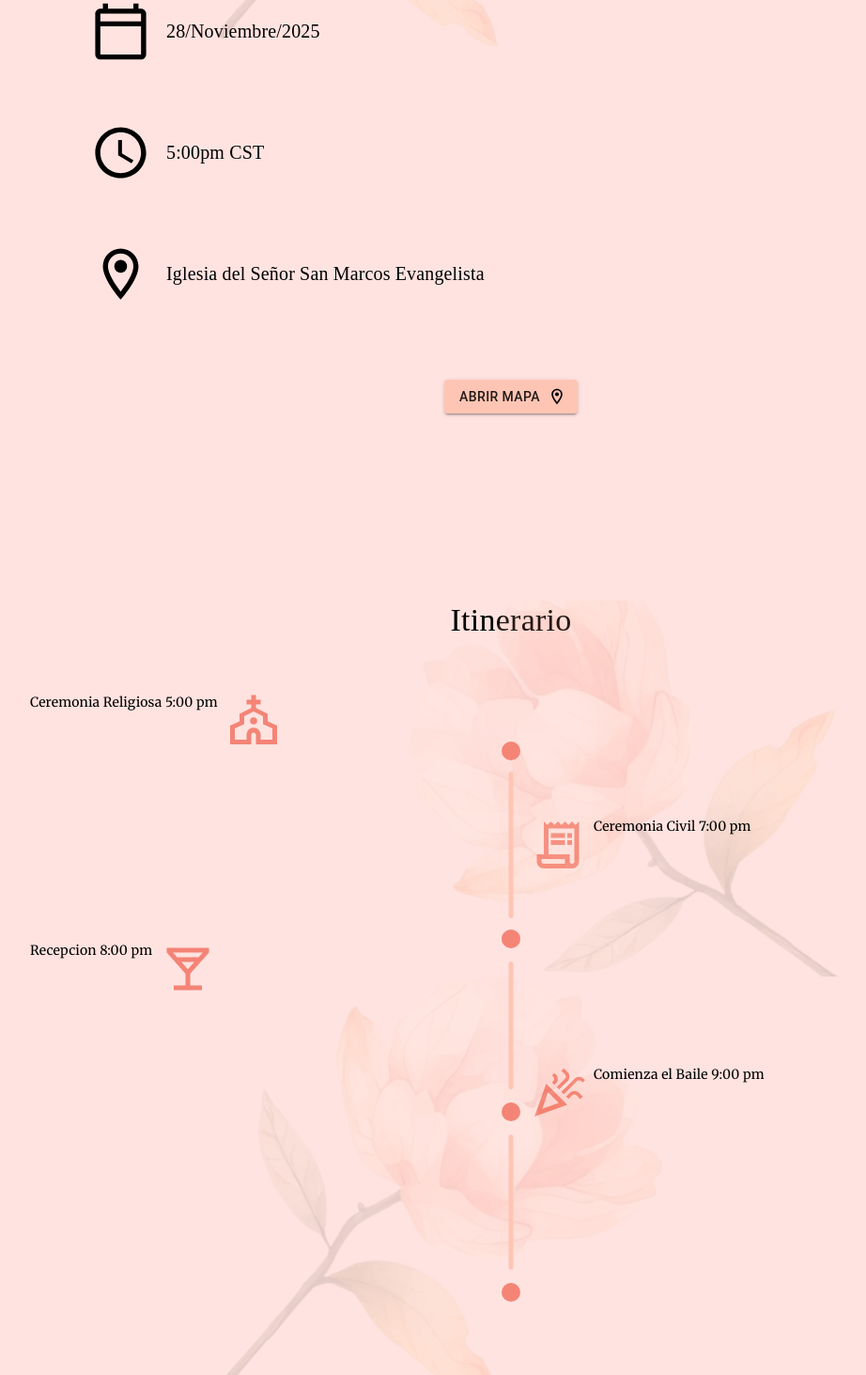
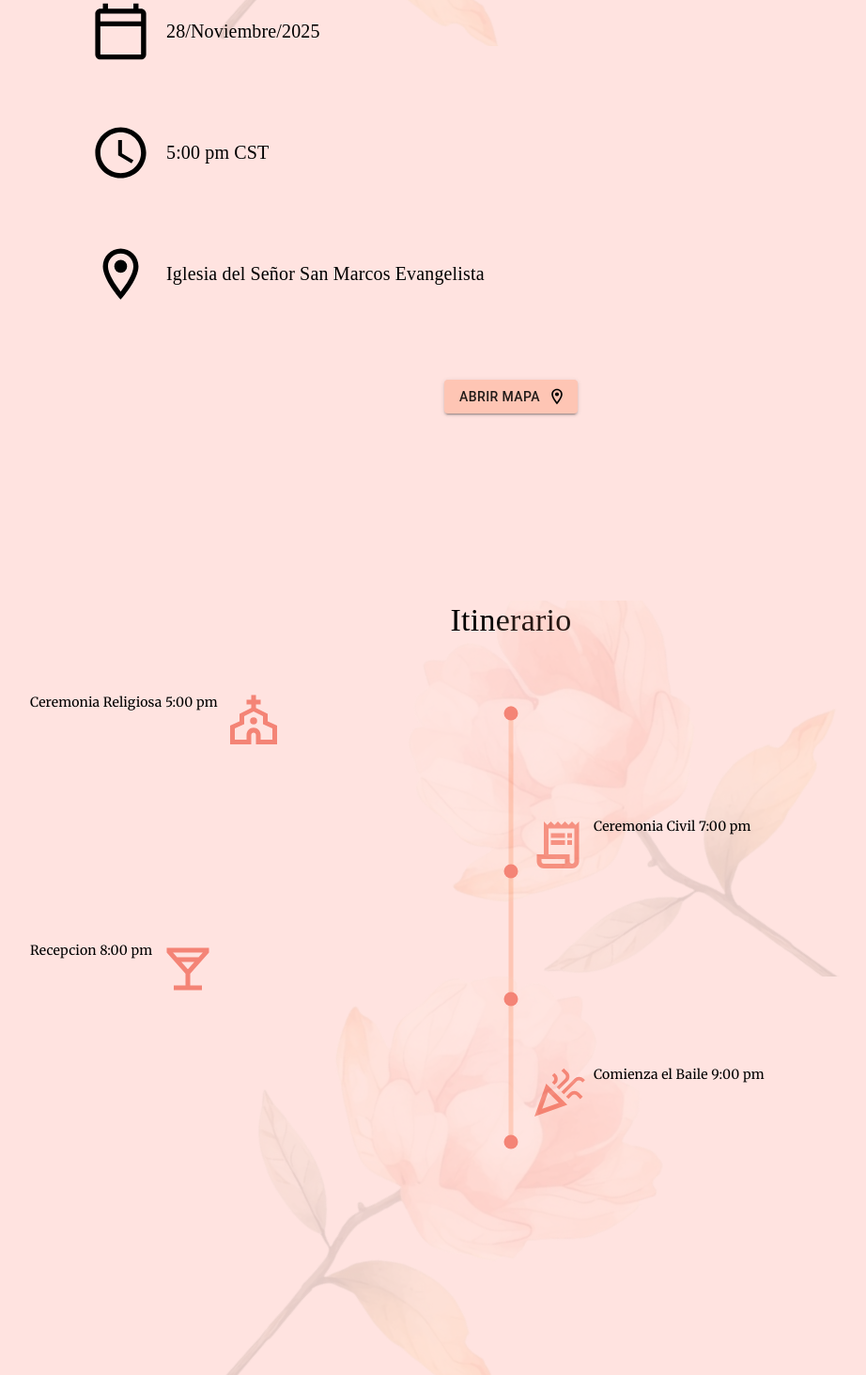
Before and after one commit to jluisgomezmontal/invitacion-jenny, a React (Vite) app: page / in a window 1280 px wide. Shown: the part 1801-3264 px from the top of the page at 94% size, without its empty margins (96-1018 px from the left). Built offline with nearby package versions, Linux system fonts and the light colour scheme; a web font is replaced by a local one.

Commit message:
first change

```diff
--- a/src/Itinerario.jsx
+++ b/src/Itinerario.jsx
@@ -114,48 +114,48 @@ export const Itinerario = ({ language }) => {
       </Grid2>
       <Box
         sx={{
-          height: "20px",
-          width: "20px",
+          height: "15px",
+          width: "15px",
           backgroundColor: "#F48476",
           borderRadius: 50,
           position: "absolute",
-          top: "20%",
+          top: "15%",
           left: "50%",
           transform: "translate(-50%, -50%)",
         }}
       ></Box>
       <Box
         sx={{
-          height: "20px",
-          width: "20px",
+          height: "15px",
+          width: "15px",
           backgroundColor: "#F48476",
           borderRadius: 50,
           position: "absolute",
-          top: "45%",
+          top: "36%",
           left: "50%",
           transform: "translate(-50%, -50%)",
         }}
       ></Box>
       <Box
         sx={{
-          height: "20px",
-          width: "20px",
+          height: "15px",
+          width: "15px",
           backgroundColor: "#F48476",
           borderRadius: 50,
           position: "absolute",
-          top: "68%",
+          top: "53%",
           left: "50%",
           transform: "translate(-50%, -50%)",
         }}
       ></Box>
       <Box
         sx={{
-          height: "20px",
-          width: "20px",
+          height: "15px",
+          width: "15px",
           backgroundColor: "#F48476",
           borderRadius: 50,
           position: "absolute",
-          top: "92%",
+          top: "72%",
           left: "50%",
           transform: "translate(-50%, -50%)",
         }}
@@ -166,13 +166,14 @@ export const Itinerario = ({ language }) => {
           backgroundColor: "#FEC5B4",
           borderRadius: 50,
           position: "absolute",
-          height: "19.5%",
-          top: "32.5%",
+          height: "58%",
+          zIndex: -1,
+          top: "43%",
           left: "50%",
           transform: "translate(-50%, -50%)",
         }}
       ></Box>
-      <Box
+      {/* <Box
         sx={{
           width: "5px",
           backgroundColor: "#FEC5B4",
@@ -195,7 +196,7 @@ export const Itinerario = ({ language }) => {
           left: "50%",
           transform: "translate(-50%, -50%)",
         }}
-      ></Box>
+      ></Box> */}
     </Box>
   );
 };
--- a/src/utils/index.js
+++ b/src/utils/index.js
@@ -10,11 +10,11 @@ export const traductor = {
   nuestraHistoriaTexto: [
     {
       es: "Nuestra historia comenzó el primer día de la universidad, cuando el destino nos unió en una simple conversación. Lo que inició como una amistad, se transformó en un vínculo profundo al descubrir que compartíamos sueños, metas y una misma manera de ver la vida.",
-      en: "Our story began on the first day of college, when fate brought us together through a simple conversation. What started as a friendship turned into a deep bond when we discovered that we shared dreams, goals and the same way of seeing life.",
+      en: "Our story began on the first day of university, when fate brought us together through a simple conversation. What started as a friendship turned into a deep bond when we discovered that we shared dreams, goals and the same way of seeing life.",
     },
     {
       es: "Mes tras mes, nuestro cariño creció, enfrentamos desafíos juntos y celebramos pequeñas y grandes victorias. El 6 de junio de 2015, nos dimos cuenta de que nuestras almas habían encontrado su hogar en el otro, y desde entonces hemos caminado juntos, apoyándonos en cada momento.",
-      en: "Month after month, our affection grew, we faced challenges together and celebrated small and large victories. On June 6, 2015, we realized that our souls had found their home in each other, and since then we have walked together, supporting each other in every moment.",
+      en: "Month after month, our affection grew, we faced challenges together and celebrated small and big victories. On June 6, 2015, we realized that our souls had found their home in each other, and since then we have walked together, supporting each other in every moment.",
     },
     {
       es: "Hoy, con gran emoción, queremos invitarles a ser testigos del próximo capítulo de nuestra historia.",
@@ -30,8 +30,8 @@ export const traductor = {
     en: "28/November/2025",
   },
   hora: {
-    es: "5:00pm CST",
-    en: "5:00pm CST",
+    es: "5:00 pm CST",
+    en: "5:00 pm CST",
   },
   lugar: {
     es: "Iglesia del Señor San Marcos Evangelista",
@@ -71,7 +71,7 @@ export const traductor = {
   },
   hospedaje: {
     es: "Hospedaje",
-    en: "Lodging",
+    en: "Accommodations",
   },
   estancia: {
     es: "Para una estancia mas placentera, te compartimos estas sugerencias muy cercanas ala celebracion.",
@@ -83,7 +83,7 @@ export const traductor = {
       numero: "+527451089625",
       direccion: {
         es: "Carretera Nacional Acapulco-Pinotepa, Av. de las Palmas 27, 39960 San Marcos, Gro.",
-        en: "Acapulco-Pinotepa National Highway, 27 Las Palmas Avenue, 39960 San Marcos, Gro.",
+        en: "Carretera Nacional Acapulco-Pinotepa, Av. de las Palmas 27, 39960 San Marcos, Gro.",
       },
       ubicacion: {
         es: "Ubicacion",
@@ -100,7 +100,7 @@ export const traductor = {
       numero: "+527451041825",
       direccion: {
         es: "Av. de las palmas, carretera federal 64, Centro, 39960 San Marcos, Gro.",
-        en: "Av. of the palms, federal highway 64, Center, 39960 San Marcos, Gro.",
+        en: "Av. de las palmas, carretera federal 64, Centro, 39960 San Marcos, Gro.",
       },
       ubicacion: {
         es: "Ubicacion",
```
